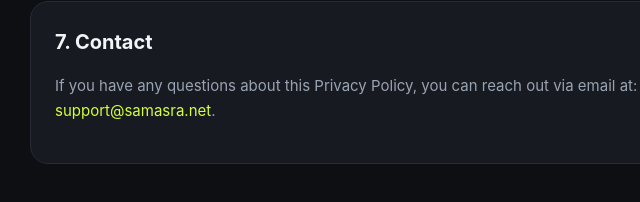
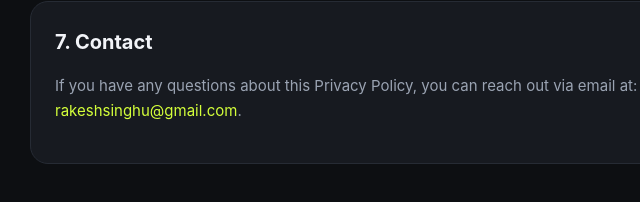
Before and after one commit to Rakeshsingu/rakeshsingu.github.io, a plain HTML site: page index.html in a window 1280 px wide. Shown: the part 1559-1761 px from the top of the page, 250-890 px from the left. Drawn offline with Linux system fonts and the light colour scheme.

Commit message:
Update index.html

```diff
--- a/index.html
+++ b/index.html
@@ -128,7 +128,7 @@
 
         <div class="card">
             <h2>7. Contact</h2>
-            <p>If you have any questions about this Privacy Policy, you can reach out via email at: <a href="mailto:rakeshsinghu@gmail.com">support@samasra.net</a>.</p>
+            <p>If you have any questions about this Privacy Policy, you can reach out via email at: <a href="mailto:rakeshsinghu@gmail.com">rakeshsinghu@gmail.com</a>.</p>
         </div>
     </div>
 </body>
```
